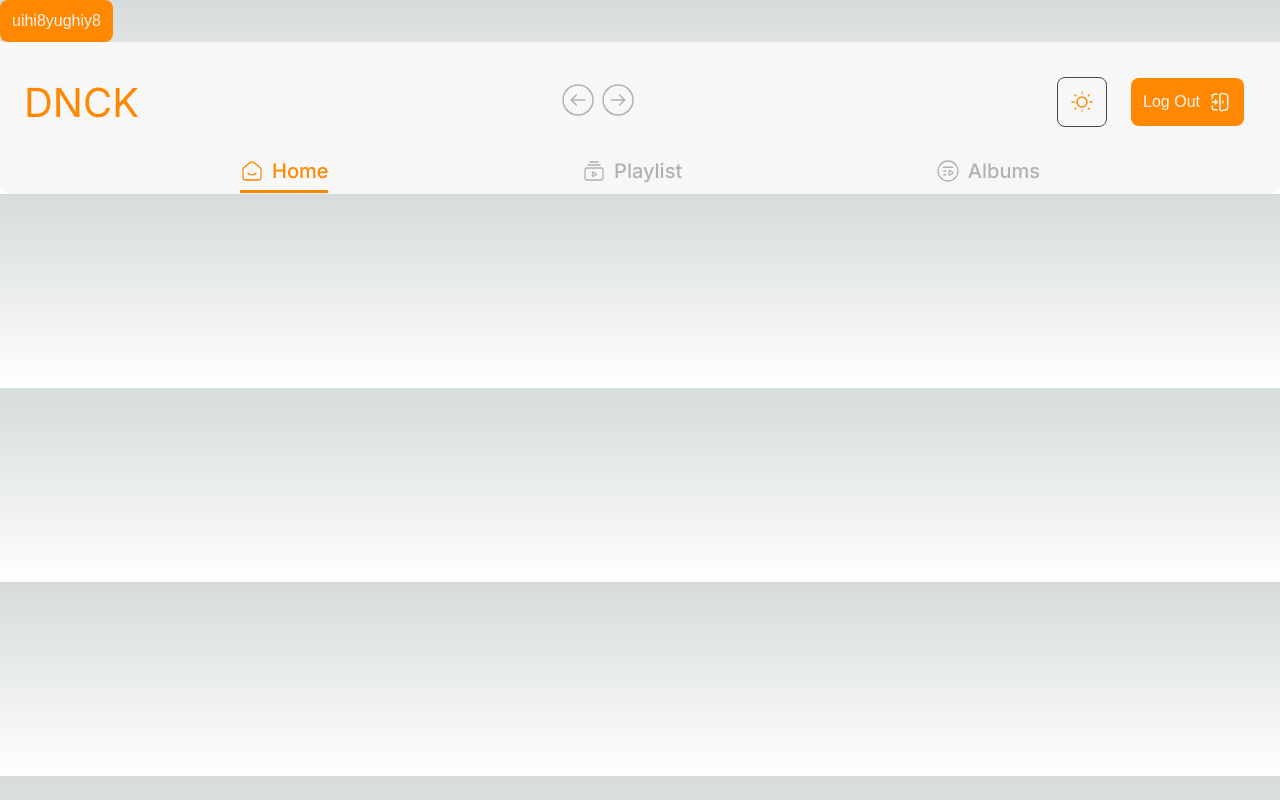
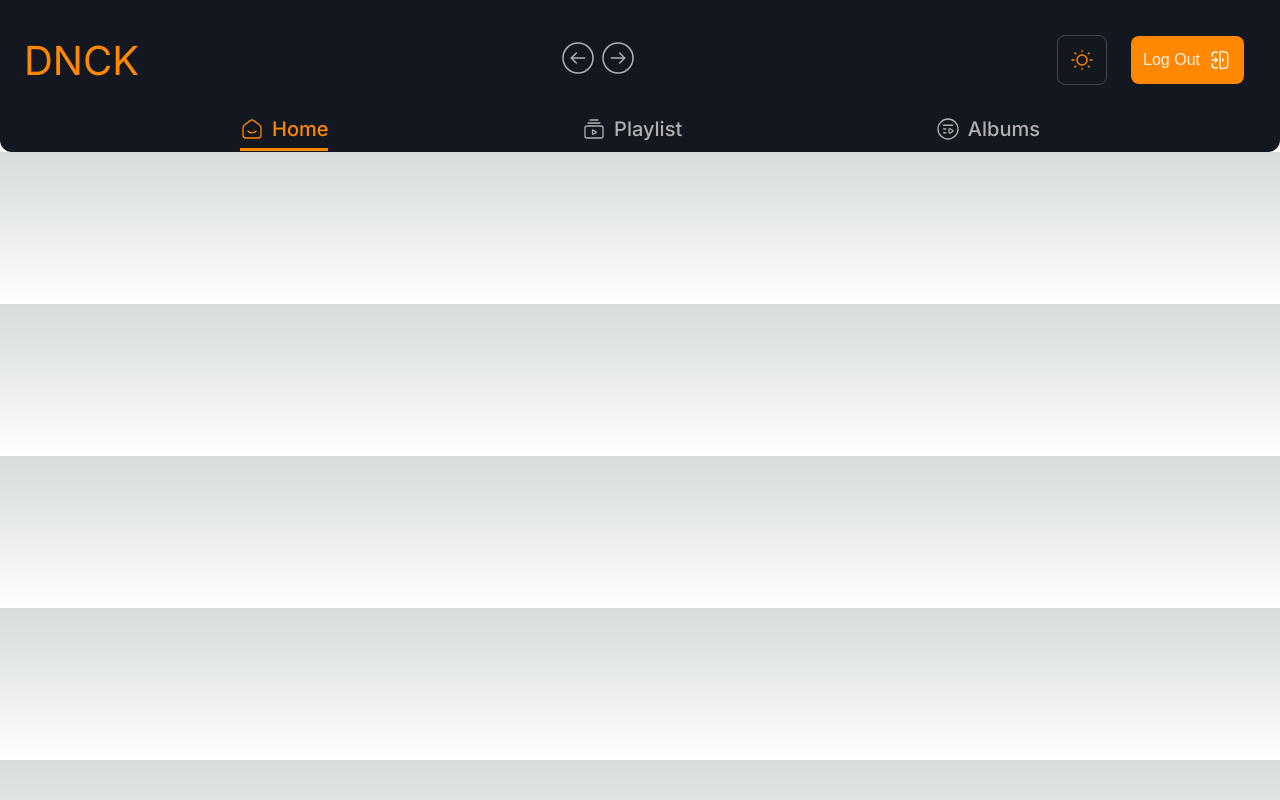
Before and after one commit to lizaBukia/dnck-front, a Next.js app: page / in a window 1280 px wide. Built offline with nearby package versions, Linux system fonts and the light colour scheme.

Commit message:
chore: resolved comments, create recoil states component

```diff
--- a/app/Components/Header/Header.module.scss
+++ b/app/Components/Header/Header.module.scss
@@ -18,6 +18,7 @@
   gap: 16px;
   justify-content: center;
   padding: 24px 24px 0 24px;
+  border-radius: 0 0 12px 12px;
 }
 .content {
   display: flex;
@@ -29,6 +30,13 @@
   color: $primary-color;
   font-size: 40px;
   font-weight: 400;
+}
+.darkContainer .modes {
+  border: 1px solid $disable-stroke-dark;
+}
+
+.lightContainer .modes {
+  border: 1px solid $disable-stroke-white;
 }
 .modeAndLog {
   display: flex;
@@ -58,3 +66,17 @@
     display: none;
   }
 }
+
+.input {
+  display: flex;
+  align-items: center;
+  gap: 8px;
+}
+
+.test {
+  width: 742px;
+  padding: 12px;
+  border-radius: 12px;
+  outline: none;
+  border: none;
+}
--- a/app/Components/Header/Header.tsx
+++ b/app/Components/Header/Header.tsx
@@ -1,22 +1,34 @@
+'use client';
 import Link from 'next/link';
+import { useRecoilState } from 'recoil';
 import Button from '../Button/Button';
 import { ButtonIconPositionEnum } from '../Button/enums/button-icon-position.enum';
 import { ButtonTypeEnum } from '../Button/enums/button-type.enum';
 import Icon from '../Icon/Icon';
 import { IconNameEnum } from '../Icon/enums/icon-name.enum';
 import NavMenu from '../NavMenu/NavMenu';
+import { isIconState, isModeState } from '../States/States';
 import styles from './Header.module.scss';
-import { HeaderPropsInterface } from './interface/header-props.interface';
 import { HeaderType } from './types/header.type';
 
-const Header: HeaderType = (props: HeaderPropsInterface) => {
+const Header: HeaderType = () => {
+  const [icon, setIcon] = useRecoilState(isIconState);
+  const [mode, setMode] = useRecoilState(isModeState);
+  const onClick: () => void = () => {
+    const newIcon: IconNameEnum =
+      icon === IconNameEnum.Sun ? IconNameEnum.Moon : IconNameEnum.Sun;
+    setIcon(newIcon);
+    setMode(!mode);
+  };
+
   return (
-    <div className={props.mode ? styles.lightContainer : styles.darkContainer}>
+    <div className={mode ? styles.lightContainer : styles.darkContainer}>
       <div className={styles.content}>
         <Link href={'/'}>
           <h1 className={styles.logo}>DNCK</h1>
         </Link>
         <div className={styles.input}>
+          <div>
             <Link href={'/'}>
               <Icon name={IconNameEnum.ArrowLeft} width={40} height={40} />
             </Link>
@@ -24,9 +36,10 @@ const Header: HeaderType = (props: HeaderPropsInterface) => {
               <Icon name={IconNameEnum.ArrowRight} width={40} height={40} />
             </Link>
           </div>
+        </div>
         <div className={styles.modeAndLog}>
-          <div className={styles.modes}>
-            <Icon name={IconNameEnum.Sun} width={24} height={24} />
+          <div onClick={onClick} className={styles.modes}>
+            <Icon name={icon} width={24} height={24} />
           </div>
           <div className={styles.button}>
             <Button
--- a/app/Components/Header/interface/header-props.interface.ts
+++ b/app/Components/Header/interface/header-props.interface.ts
@@ -1,3 +1,4 @@
 export interface HeaderPropsInterface {
   mode?: boolean;
+  icon?: boolean;
 }
--- /dev/null
+++ b/app/Components/RecoilWrapper/RecoilWrapper.tsx
@@ -0,0 +1,13 @@
+'use client';
+import React, { ReactNode } from 'react';
+import { RecoilRoot } from 'recoil';
+
+interface RecoilWrapperProps {
+  children: ReactNode;
+}
+
+const RecoilWrapper: React.FC<RecoilWrapperProps> = ({ children }) => {
+  return <RecoilRoot>{children}</RecoilRoot>;
+};
+
+export default RecoilWrapper;
--- /dev/null
+++ b/app/Components/States/States.ts
@@ -0,0 +1,14 @@
+import { atom } from 'recoil';
+import { IconNameEnum } from '../Icon/enums/icon-name.enum';
+
+// eslint-disable-next-line @typescript-eslint/typedef
+export const isIconState = atom({
+  key: 'icon',
+  default: IconNameEnum.Sun,
+});
+
+// eslint-disable-next-line @typescript-eslint/typedef
+export const isModeState = atom<boolean>({
+  key: 'mode',
+  default: false,
+});
--- a/app/globals.css
+++ b/app/globals.css
@@ -1,9 +1,9 @@
 :root {
   --max-width: 1100px;
   --border-radius: 12px;
-  --font-mono: ui-monospace, Menlo, Monaco, "Cascadia Mono", "Segoe UI Mono",
-    "Roboto Mono", "Oxygen Mono", "Ubuntu Monospace", "Source Code Pro",
-    "Fira Mono", "Droid Sans Mono", "Courier New", monospace;
+  --font-mono: ui-monospace, Menlo, Monaco, 'Cascadia Mono', 'Segoe UI Mono',
+    'Roboto Mono', 'Oxygen Mono', 'Ubuntu Monospace', 'Source Code Pro',
+    'Fira Mono', 'Droid Sans Mono', 'Courier New', monospace;
 
   --foreground-rgb: 0, 0, 0;
   --background-start-rgb: 214, 219, 220;
--- a/app/layout.tsx
+++ b/app/layout.tsx
@@ -2,6 +2,8 @@ import type { Metadata } from 'next';
 import { NextFont } from 'next/dist/compiled/@next/font';
 import { Inter } from 'next/font/google';
 import './globals.css';
+import Header from './Components/Header/Header';
+import RecoilWrapper from './Components/RecoilWrapper/RecoilWrapper';
 
 const inter: NextFont = Inter({
   subsets: ['latin'],
@@ -20,8 +22,13 @@ export default function RootLayout({
   children: React.ReactNode;
 }>): JSX.Element {
   return (
-    <html lang="en">
-      <body className={inter.className}> {children}</body>
+    <html lang="en" suppressHydrationWarning>
+      <body className={inter.className}>
+        <RecoilWrapper>
+          <Header />
+          {children}
+        </RecoilWrapper>
+      </body>
     </html>
   );
 }
--- a/app/page.tsx
+++ b/app/page.tsx
@@ -1,17 +1,4 @@
-'use client';
-import Button from './Components/Button/Button';
-import { ButtonTypeEnum } from './Components/Button/enums/button-type.enum';
-import Header from './Components/Header/Header';
+import styles from './page.module.css';
 export default function Home(): JSX.Element {
-  return (
-    <>
-      <Button
-        type={ButtonTypeEnum.Primary}
-        onClick={() => console.log('darxeuli maq')}
-      >
-        uihi8yughiy8
-      </Button>
-      <Header mode />
-    </>
-  );
+  return <div className={styles.container}></div>;
 }
--- a/package.json
+++ b/package.json
@@ -10,9 +10,13 @@
     "prepare": "husky"
   },
   "dependencies": {
+    "@nextui-org/react": "^2.4.2",
     "next": "14.2.3",
+    "next-themes": "^0.3.0",
     "react": "^18",
     "react-dom": "^18",
+    "react-icons": "^5.2.1",
+    "recoil": "^0.7.7",
     "sass": "^1.77.4",
     "typescript-eslint": "^7.12.0"
   },
```
Also changed, not shown: 1 other file (tests, documents, lock files or other folders). Lines whose indentation alone changed are shown as unchanged.
